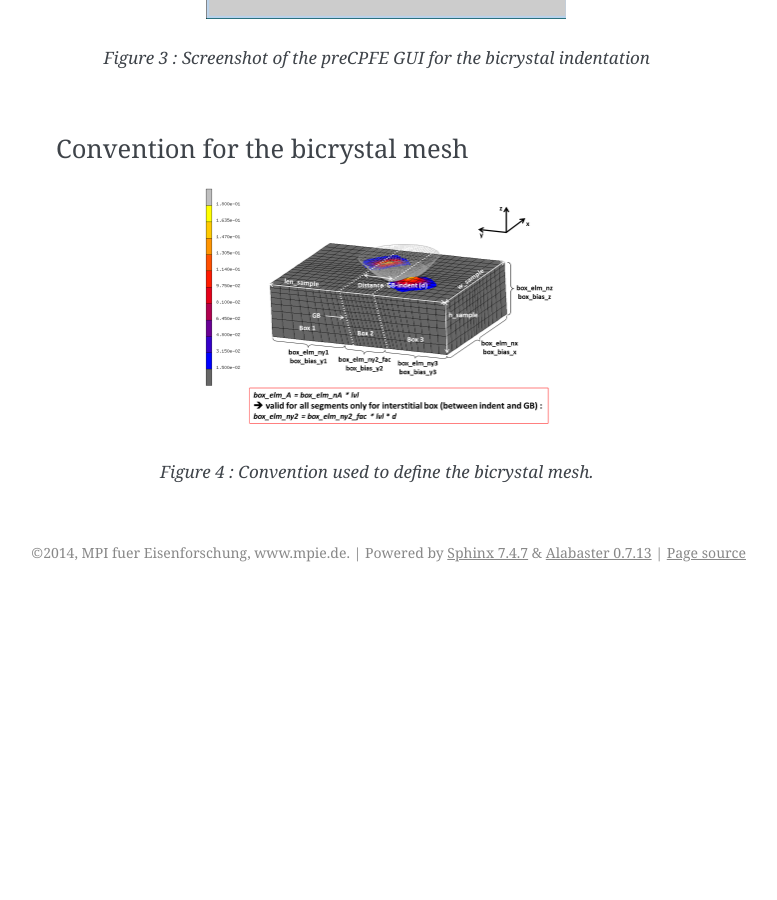
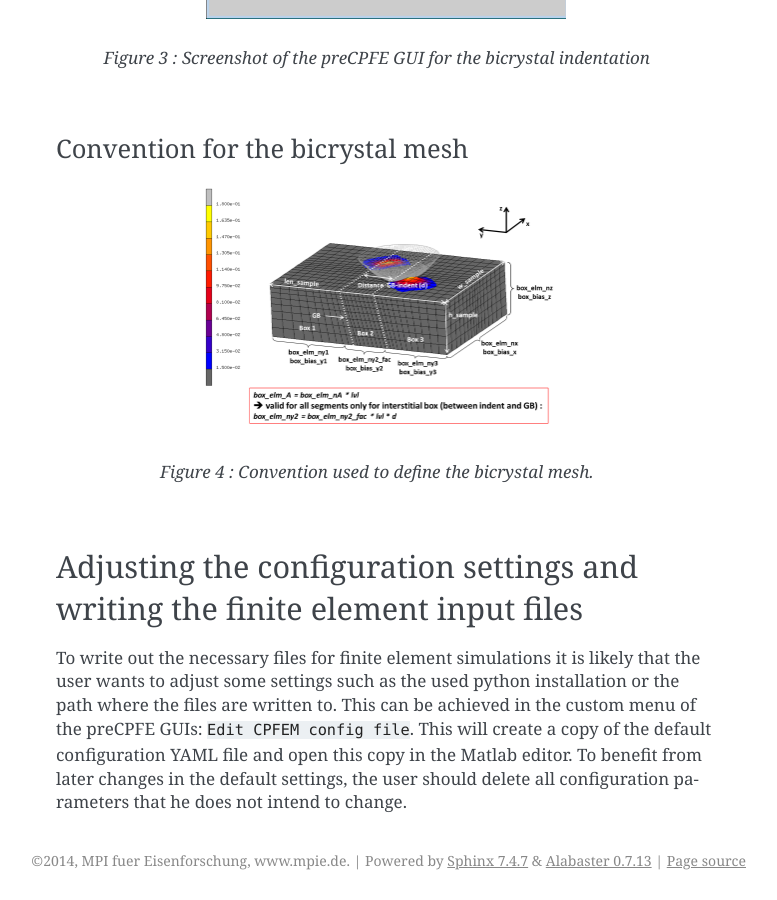
Before and after one commit to stabix/stabix, a Sphinx documentation site: the page built from doc/preCPFE_gui.rst, in a window 1280 px wide and 900 px high, scrolled down 2063 px. Shown: the whole window, without its empty margins (364-1141 px from the left). Built offline with Sphinx 7.4.7, drawn with Linux system fonts in a browser that asks for light colours; before the commit the page ends 2655 px from its top, so only the background shows below that; some of the changed text lies outside the part shown.

Commit message:
small bug-fix in edit CPFE config menu callback and a small section in the docs about customizing the CPFE configuration

```diff
--- a/doc/preCPFE_gui.rst
+++ b/doc/preCPFE_gui.rst
@@ -57,3 +57,16 @@ Convention for the bicrystal mesh
    :align: center
 
    *Figure 4 : Convention used to define the bicrystal mesh.*
+
+
+Adjusting the configuration settings and writing the finite element input files
+---------------------------------------------------------------------------------
+
+To write out the necessary files for finite element simulations it is likely that
+the user wants to adjust some settings such as the used python installation or the
+path where the files are written to.
+This can be achieved in the custom menu of the preCPFE GUIs: ``Edit CPFEM config file``.
+This will create a copy of the default configuration YAML file and open this copy
+in the Matlab editor.
+To benefit from later changes in the default settings, the user should delete all
+configuration parameters that he does not intend to change.
```
Also changed, not shown: 1 other file.
